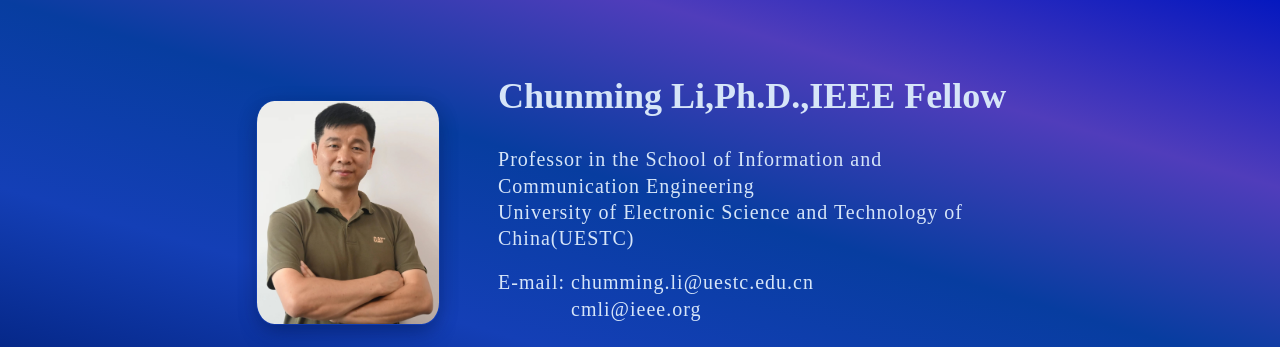
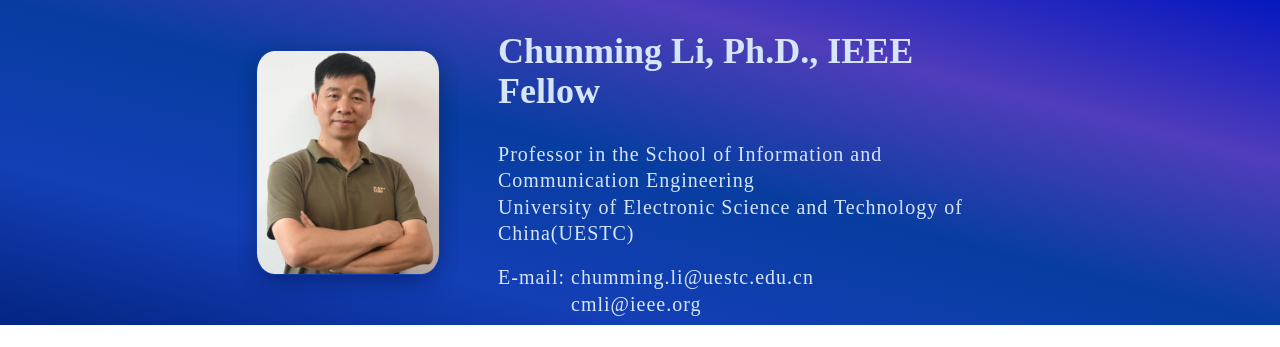
Before and after one commit to gitcube-ice/HomePage, a plain HTML site: page index.html in a window 1280 px wide. Shown: the top 347 px of the page. Drawn offline with Linux system fonts and the light colour scheme; a web font is replaced by a local one.

Commit message:
first commit

```diff
--- a/css/stylecn.css
+++ b/css/stylecn.css
@@ -9,7 +9,6 @@
     font-size: 24px;
     line-height: 1.1em;
     font-family: 'Times New Roman', sans-serif;
-    margin-bottom: 45px;
     display: flex;
     width: 100%;
     justify-content: start;
@@ -17,7 +16,7 @@
 header img {
     width: 187px;
     height: 223px;
-    margin-top: 100px;
+    margin-top: 50px;
     border-radius: 10%;
     margin-bottom: 50px;
     margin-left: 20%;
```
Also changed, not shown: index.html (+4 -4 lines).
